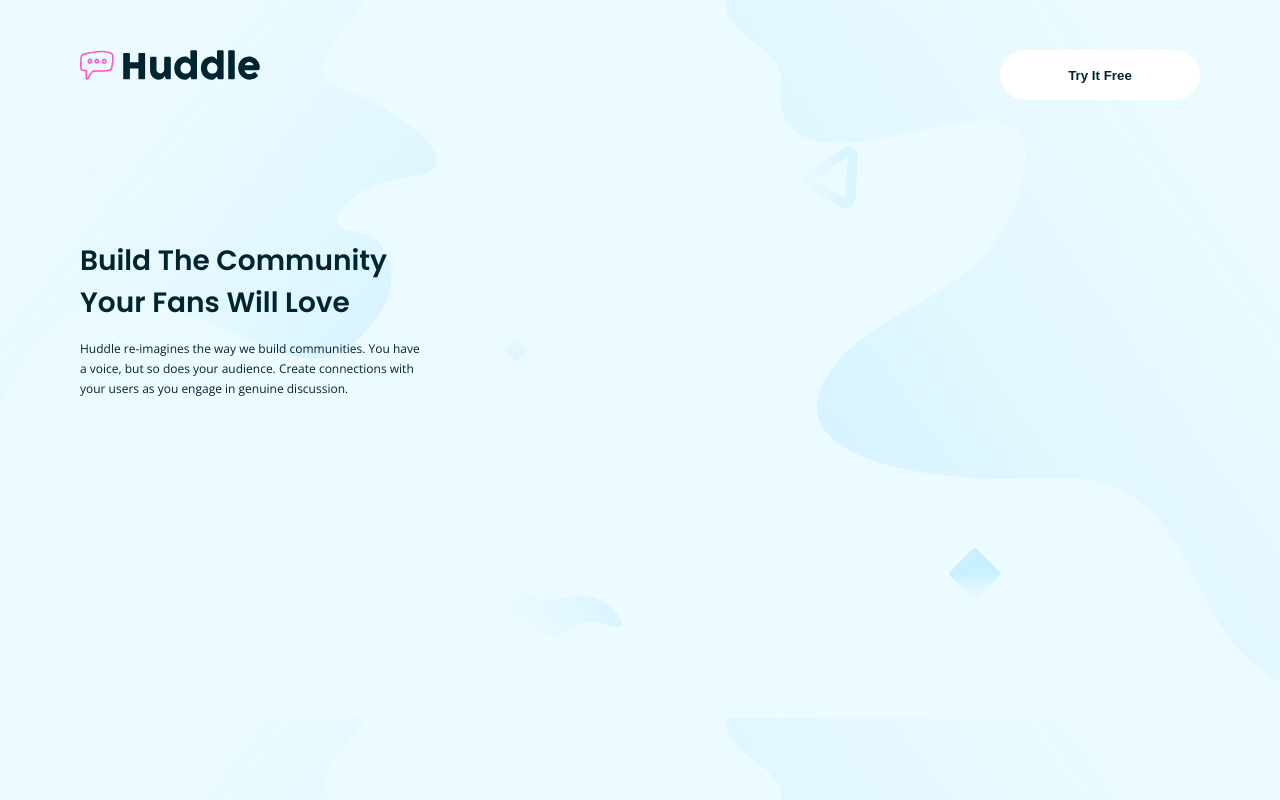
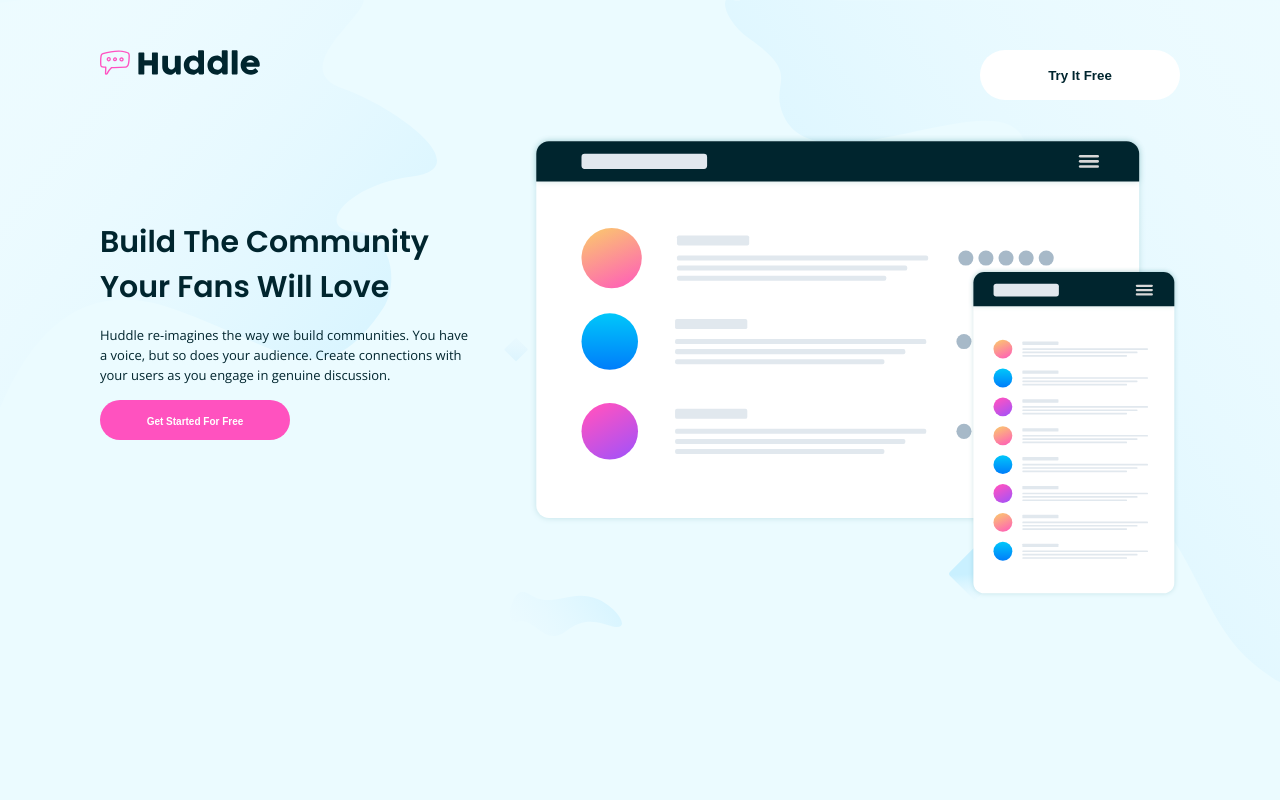
Before and after one commit to julianegaudencio/huddle-landing-page-frontendmentor, a plain HTML site: page index.html in a window 1280 px wide. Drawn offline with nearby package versions, Linux system fonts and the light colour scheme.

Commit message:
add button & img right

```diff
--- a/index.html
+++ b/index.html
@@ -28,9 +28,17 @@
   </header>
 
   <section>
-    <h1>Build The Community Your Fans Will Love</h1>
-    <p>Huddle re-imagines the way we build communities. You have a voice, but so does your audience.
-  Create connections with your users as you engage in genuine discussion. </p>
+    <h1>
+      Build The Community Your Fans Will Love
+    </h1>
+    <p>
+      Huddle re-imagines the way we build communities. You have a voice, but so does your audience.
+    Create connections with your users as you engage in genuine discussion.
+    </p>
+    <button class="button-section"><a href="#">Get Started For Free</a></button>
+    <img class="img-section" src="images/illustration-mockups.svg" alt="">
+
+
 
 
   </section>
@@ -46,7 +54,7 @@
 
 
 
-  Get Started For Free
+
 
   Grow Together
 
--- a/style.css
+++ b/style.css
@@ -4,6 +4,7 @@
 }
 
 body {
+    background-repeat: no-repeat;
     background-image: url(images/bg-hero-desktop.svg);
     background-color: hsl(193, 100%, 96%);
     font-family: 'Poppins', sans-serif;
@@ -17,9 +18,9 @@ header {
 }
 
 .img-logo {
-    width: 180px;
-    height: 30px;
-    margin-left: 80px;
+    width: 160px;
+    height: 25px;
+    margin-left: 100px;
 }
 
 .button-header {
@@ -28,7 +29,7 @@ header {
     border-radius: 30px;
     width: 200px;
     height: 50px;
-    margin-right: 80px;
+    margin-right: 100px;
 }
 
 .button-header a {
@@ -38,20 +39,44 @@ header {
 }
 
 h1 {
-    font-size: 28px;
+    font-size: 30px;
     width: 330px;
-    margin-top: 140px;
-    margin-left: 80px;
+    margin-top: 120px;
+    margin-left: 100px;
     color: hsl(192, 100%, 9%);
 }
 
 p {
-    width: 340px;
-    margin-left: 80px;
+    width: 370px;
+    margin-left: 100px;
     margin-top: 15px;
     font-family: 'Open Sans', sans-serif;
     font-weight: 400;
     line-height: 20px;
-    font-size: 12px;
+    font-size: 13px;
     color: hsl(192, 100%, 9%);
 }
+
+.button-section {
+    background-color: hsl(322, 100%, 66%);
+    border: none;
+    border-radius: 30px;
+    margin-top: 15px;
+    width: 190px;
+    height: 40px;
+    margin-left: 100px;
+}
+
+.button-section a {
+    font-size: 10px;
+    color: hsl(0, 0%, 100%);
+    text-decoration: none;
+    font-weight: 600;
+}
+
+.img-section {
+    margin-top: -250px;
+    margin-right: 100px;
+    float: right;
+    width: 650px;
+}
```
